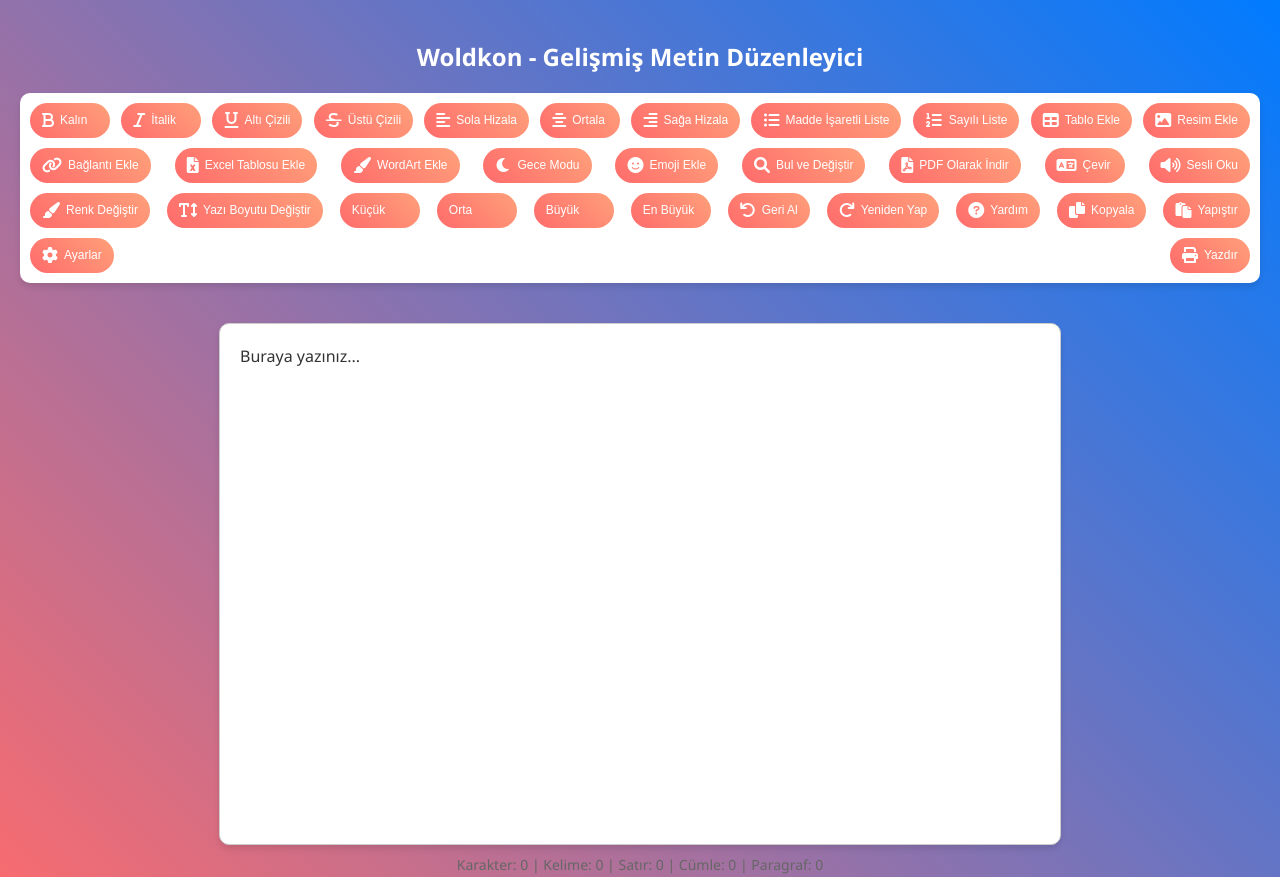
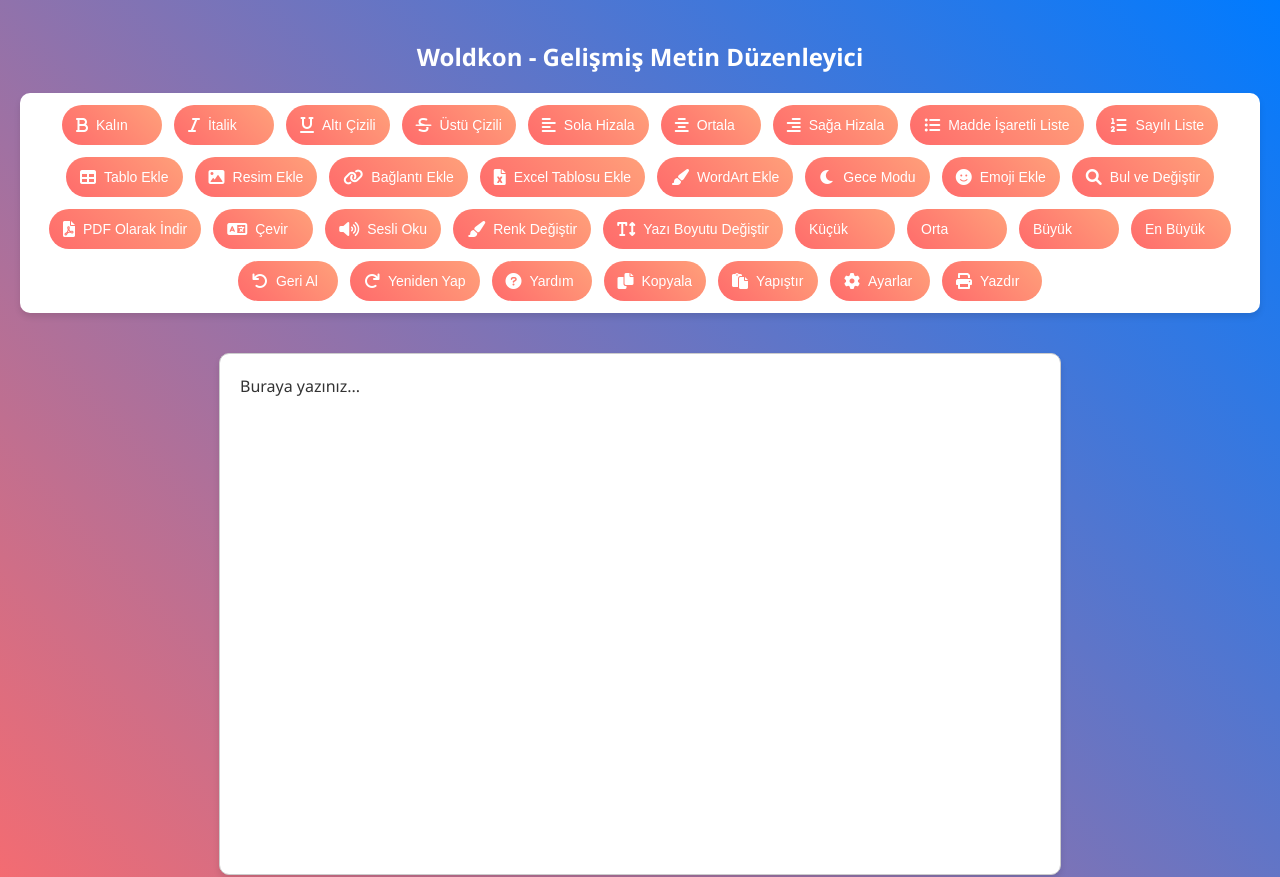
Before and after one commit to ali1210ali/woldkon, a plain HTML site: page editor.html in a window 1280 px wide. Shown: the top 877 px of the page. Drawn offline with nearby package versions, Linux system fonts and the light colour scheme.

Commit message:
Add files via upload
Signed-off-by: ali1210ali <alikayrakucul@gmail.com>

```diff
--- a/editor.html
+++ b/editor.html
@@ -37,11 +37,11 @@
         .toolbar {
             display: flex;
             flex-wrap: wrap;
-            justify-content: space-between;
-            gap: 10px;
+            justify-content: center;
+            gap: 12px;
             margin-bottom: 20px;
             background: #ffffff;
-            padding: 10px;
+            padding: 12px;
             border-radius: 10px;
             box-shadow: 0 4px 6px rgba(0, 0, 0, 0.1);
             max-width: 100%;
@@ -49,19 +49,19 @@
         }
 
         .toolbar-button {
-            padding: 8px 12px;
-            font-size: 12px;
+            padding: 10px 14px;
+            font-size: 14px;
             color: white;
             background: linear-gradient(45deg, #ff6b6b, #ffa07a);
             border: none;
-            border-radius: 25px;
+            border-radius: 30px;
             cursor: pointer;
             transition: all 0.3s ease;
             display: flex;
             align-items: center;
-            gap: 6px;
-            min-width: 80px;
-            height: 35px;
+            gap: 8px;
+            min-width: 100px;
+            height: 40px;
         }
 
         .toolbar-button:hover {
@@ -202,8 +202,8 @@
                 overflow-x: auto;
             }
             .toolbar-button {
-                font-size: 12px;
-                padding: 8px;
+                font-size: 14px;
+                padding: 10px;
             }
         }
     </style>
```
